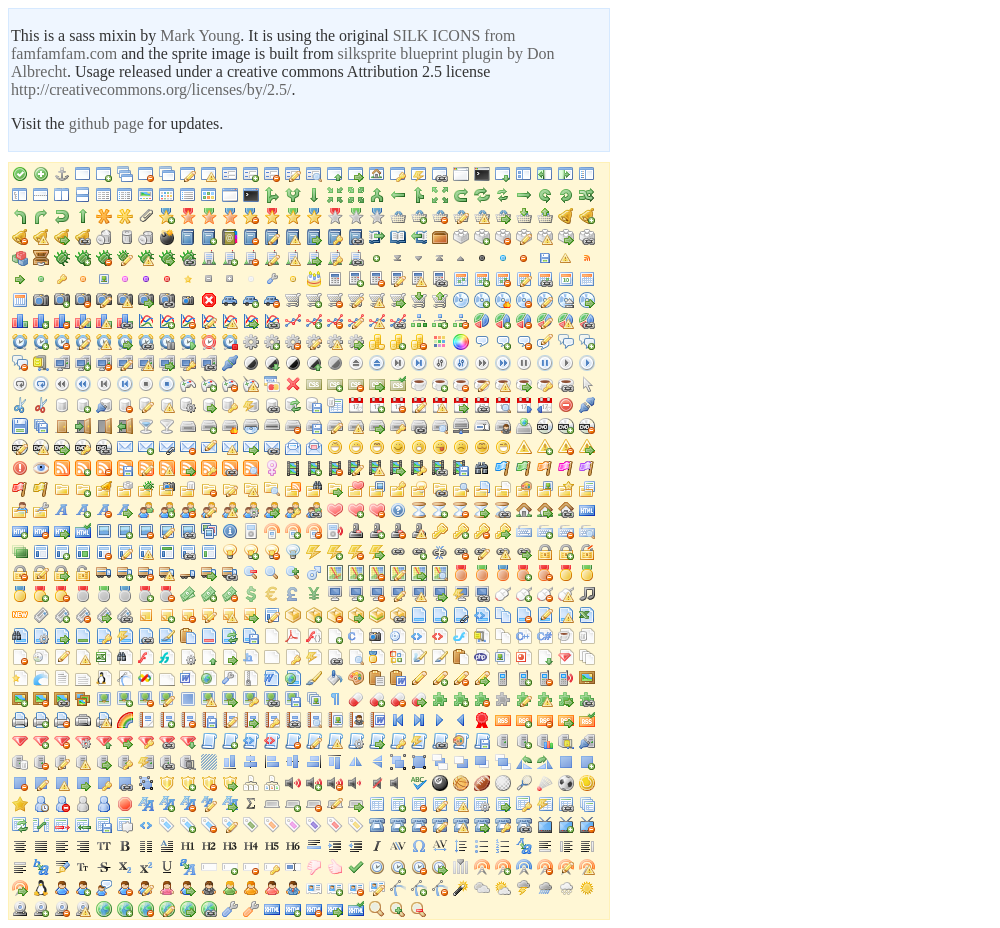
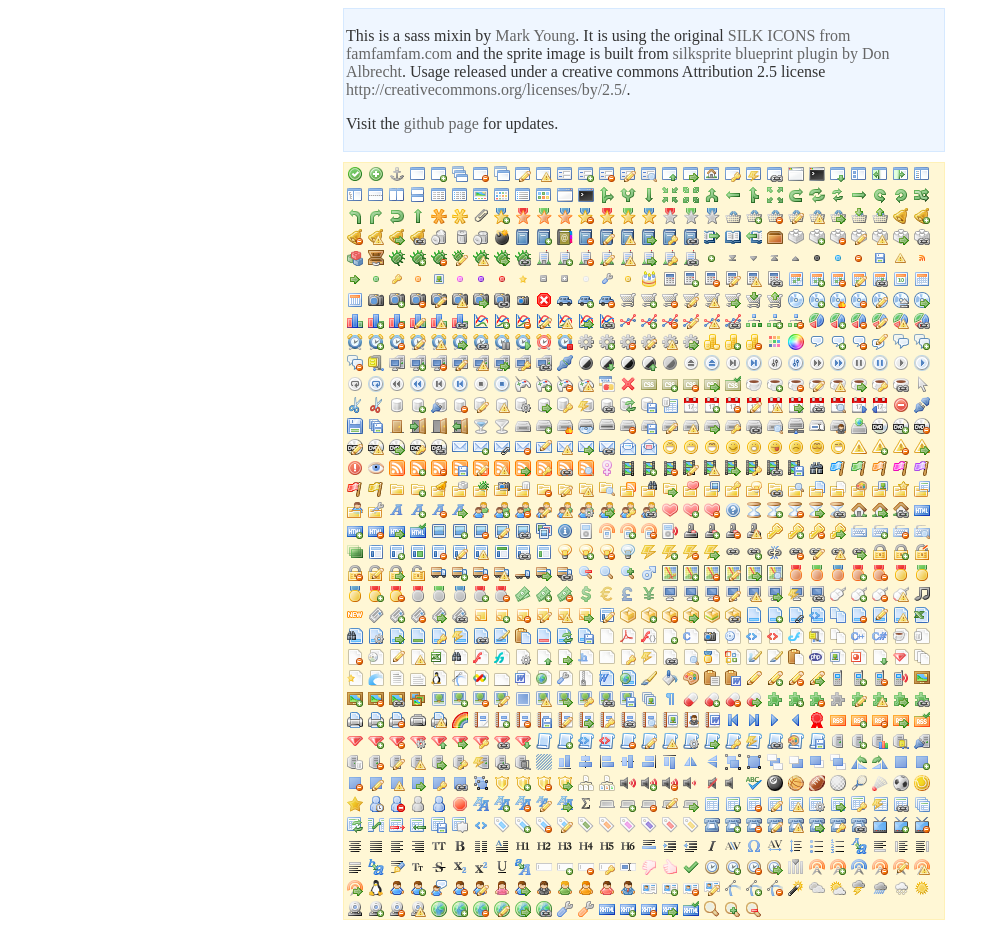
Before and after one commit to zarzax/sassy-silk-icon-sprites, a plain HTML site: page index.html in a window 1280 px wide. Shown: the whole page, without its empty margins (0-1000 px from the left). Drawn offline with Linux system fonts and the light colour scheme.

Commit message:
center the example html page

```diff
--- a/index.html
+++ b/index.html
@@ -4,6 +4,7 @@
     <link href="stylesheets/silk-sprite.css" rel="stylesheet" type="text/css" />
   </head>
   <body>
+    <div class="wrapper">
       <div class="about">
         <p>This is a sass mixin by <a href="http://www.zarzax.com">Mark Young</a>.  It is using the original <a href="http://www.famfamfam.com/lab/icons/silk/">SILK ICONS from famfamfam.com</a> and the sprite image is built from <a href="http://www.ajaxbestiary.com/Labs/SilkSprite/">silksprite blueprint plugin by Don Albrecht</a>.  Usage released under a creative commons Attribution 2.5 license <a href="http://creativecommons.org/licenses/by/2.5/">http://creativecommons.org/licenses/by/2.5/</a>.</p>
         <p>Visit the <a href="http://github.com/zarzax/Silk-Icons-SASS-Mixin">github page</a> for updates.</p>
@@ -1010,5 +1011,6 @@
         <span class="ss_zoom_in">&nbsp;</span>
         <span class="ss_zoom_out">&nbsp;</span>
       </div>
+    </div>
   </body>
 </html>
--- a/src/silk-sprite.sass
+++ b/src/silk-sprite.sass
@@ -1,4 +1,8 @@
 @import partials/silk-sprite-mixin
+
+body
+  height: 100%
+  width: 100%
 
 span
   display: block
@@ -13,6 +17,11 @@ p
 a, a:visited
   color: #666
   text-decoration: none
+
+.wrapper
+  margin: 0 auto
+  overflow: auto
+  width: 610px
 
 .about
   background-color: #EFF6FF
```
Also changed, not shown: stylesheets/silk-sprite.css. Lines whose indentation alone changed are shown as unchanged.
